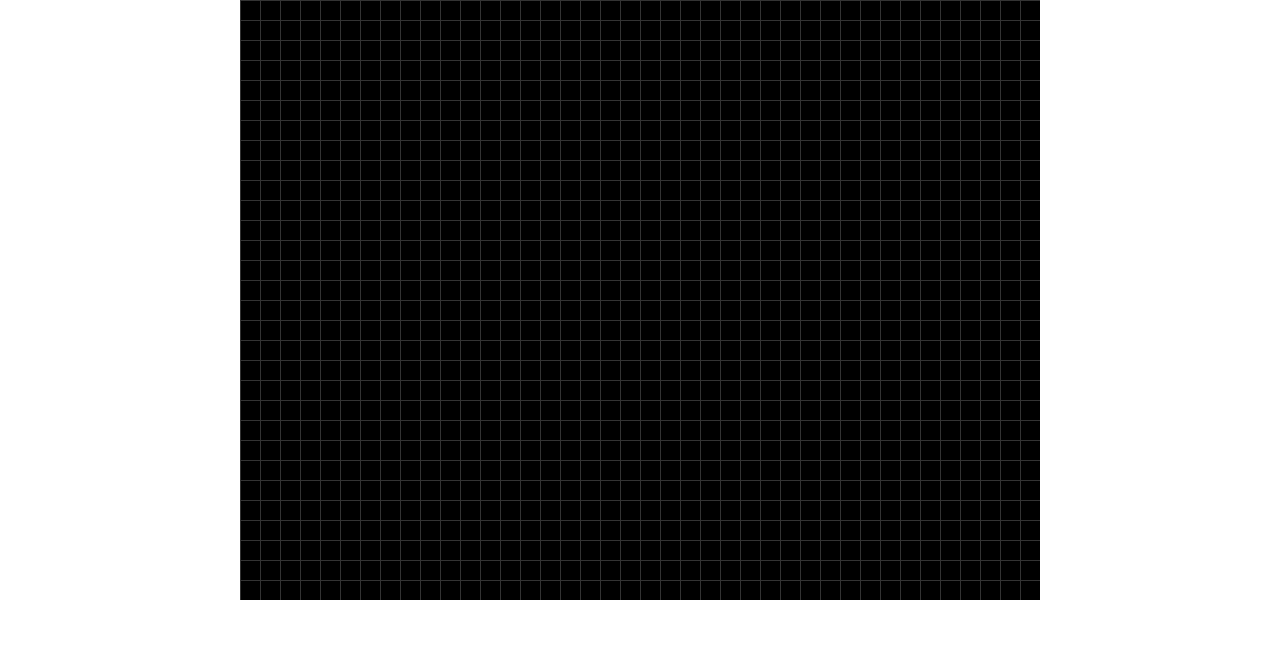
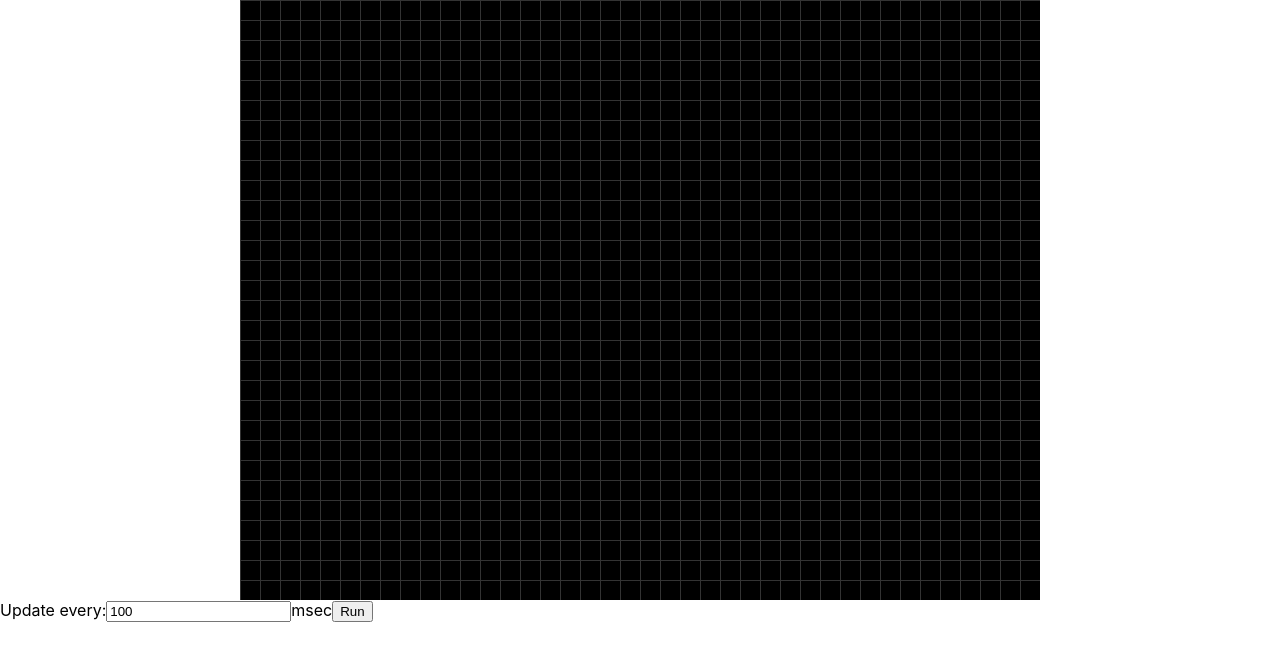
Before and after one commit to elishaking/react-gameoflife, a React (Create React App) app: page / in a window 1280 px wide. Shown: the top 660 px of the page. Built offline with nearby package versions, Linux system fonts and the light colour scheme.

Commit message:
controllers

```diff
--- a/src/pages/Game.tsx
+++ b/src/pages/Game.tsx
@@ -10,6 +10,8 @@ interface Cell {
 
 interface GameState {
   cells: any[];
+  interval: number;
+  isRunning: boolean;
 }
 
 export default class Game extends Component {
@@ -17,9 +19,12 @@ export default class Game extends Component {
   cols: number;
   board: boolean[][];
   boardRef: HTMLDivElement | any;
+  intervalHandle: number | null = null;
 
   state: GameState = {
-    cells: []
+    cells: [],
+    interval: 100,
+    isRunning: false
   };
 
   constructor(props: {}) {
@@ -80,8 +85,45 @@ export default class Game extends Component {
     this.setState({ cells: this.makeCells() });
   };
 
+  iteration = () => {
+    console.log("running iteration...");
+    let newBoard = this.makeEmptyBoard();
+    this.board = newBoard;
+    this.setState({ cells: this.makeCells() });
+  };
+
+  runIteration() {
+    // this.intervalHandle = window.setTimeout(() => {
+    //   this.runIteration();
+    // }, this.state.interval);
+
+    this.intervalHandle = window.setInterval(
+      this.iteration,
+      this.state.interval
+    );
+  }
+
+  runGame = () => {
+    this.setState({ isRunning: true });
+
+    this.runIteration();
+  };
+
+  stopGame = () => {
+    this.setState({ isRunning: false });
+
+    if (this.intervalHandle) {
+      window.clearInterval(this.intervalHandle);
+      this.intervalHandle = null;
+    }
+  };
+
+  handleIntervalChange = (event: any) => {
+    this.setState({ interval: event.target.value });
+  };
+
   render() {
-    const { cells } = this.state;
+    const { cells, isRunning } = this.state;
 
     return (
       <div>
@@ -101,6 +143,25 @@ export default class Game extends Component {
             <Cell x={cell.x} y={cell.y} key={`${cell.x},${cell.y}`} />
           ))}
         </div>
+
+        <div className="controls">
+          <label htmlFor="interval">Update every:</label>
+          <input
+            name="interval"
+            value={this.state.interval}
+            onChange={this.handleIntervalChange}
+          />
+          msec
+          {isRunning ? (
+            <button className="button" onClick={this.stopGame}>
+              Stop
+            </button>
+          ) : (
+            <button className="button" onClick={this.runGame}>
+              Run
+            </button>
+          )}
+        </div>
       </div>
     );
   }
```
